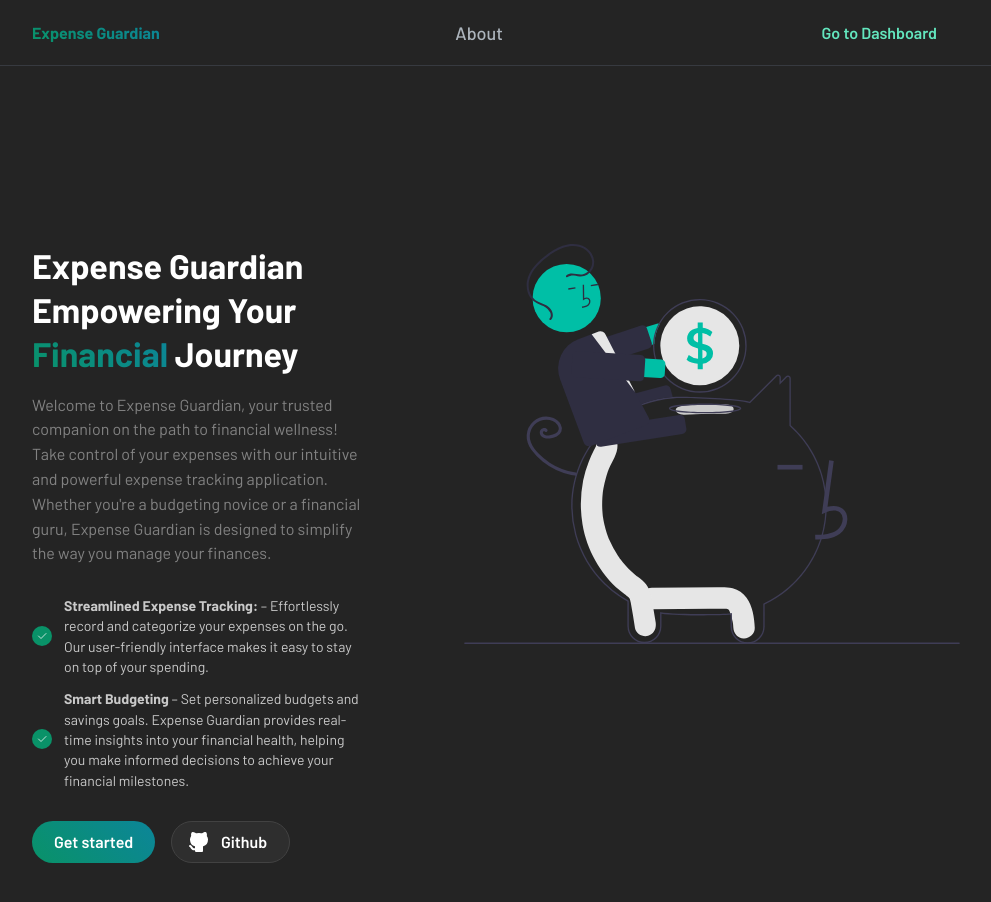
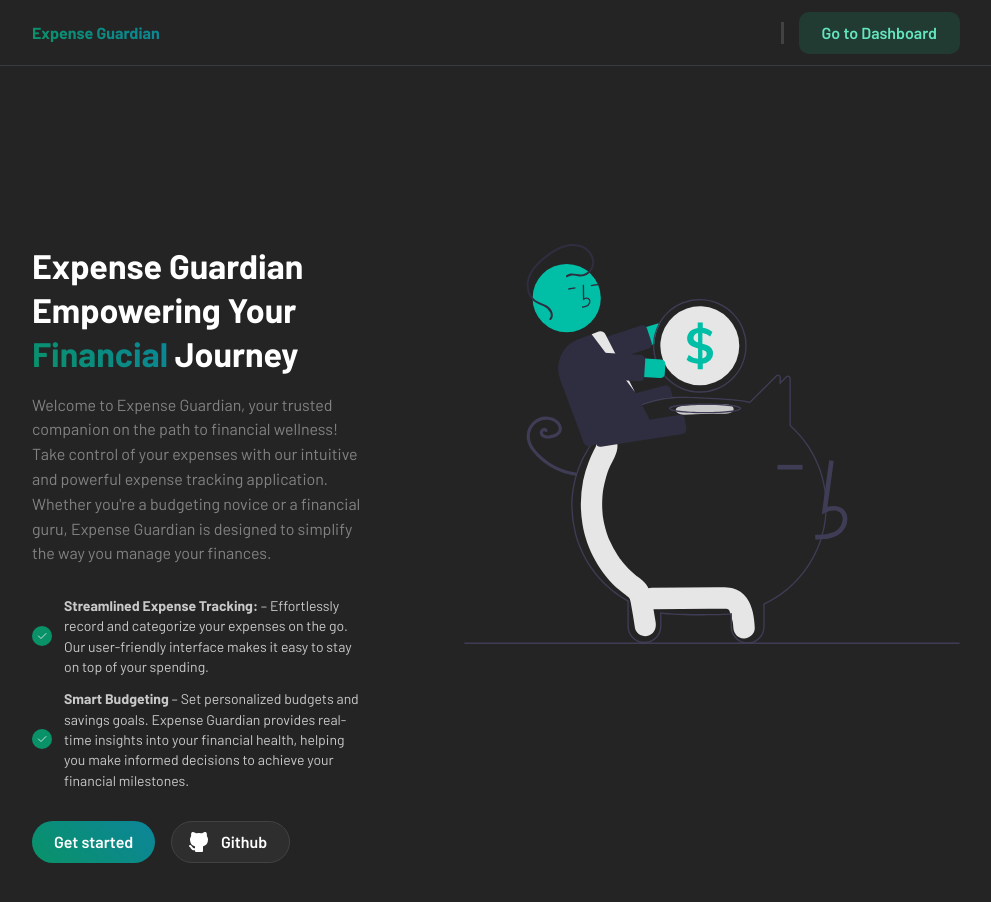
Before and after one commit to eurbaniak/expense_tracker_fe, a React (Vite) app: page / in a window 1280 px wide. Shown: the top 902 px of the page, without its empty margins (144-1135 px from the left). Built offline with nearby package versions, Linux system fonts and the light colour scheme; no server answers.

Commit message:
add user email display in main page, remove unused about button

```diff
--- a/src/components/Layout/components/Header/index.tsx
+++ b/src/components/Layout/components/Header/index.tsx
@@ -1,13 +1,16 @@
-import { Group, Burger, Container, Text, Button } from "@mantine/core";
+import { Group, Burger, Container, Text, Button, Divider } from "@mantine/core";
 import { useDisclosure } from "@mantine/hooks";
 import classes from "./header.module.scss";
 import { useNavigate } from "react-router-dom";
 import { useAuth } from "../../../../utils/AuthContext/AuthContext";
+import { useGetCurrentUser } from "../../../../api/queries";
 
 export function Header() {
   const [opened, { toggle }] = useDisclosure(false);
   const navigate = useNavigate();
   const { authenticated } = useAuth();
+  const { data } = useGetCurrentUser();
+  const userEmail = data?.currentUser.email;
 
   return (
     <header className={classes.header}>
@@ -22,15 +25,6 @@ export function Header() {
           >
             Expense Guardian
           </Text>
-          <Group gap={5} visibleFrom="sm">
-            <a
-              href="/"
-              className={classes.link}
-              onClick={(event) => event.preventDefault()}
-            >
-              About
-            </a>
-          </Group>
           <Group gap={5} visibleFrom="sm">
             {!authenticated && (
               <>
@@ -53,14 +47,18 @@ export function Header() {
               </>
             )}
             {authenticated && (
+              <>
+                <Text>{userEmail}</Text>
+                <Divider orientation="vertical" m={10} size={3} />
                 <Button
-                variant="subtle"
+                  variant="light"
                   radius={10}
                   onClick={() => navigate("/dashboard")}
                   size="md"
                 >
                   Go to Dashboard
                 </Button>
+              </>
             )}
           </Group>
           <Burger opened={opened} onClick={toggle} size="sm" hiddenFrom="sm" />
```
Lines whose indentation alone changed are shown as unchanged.
